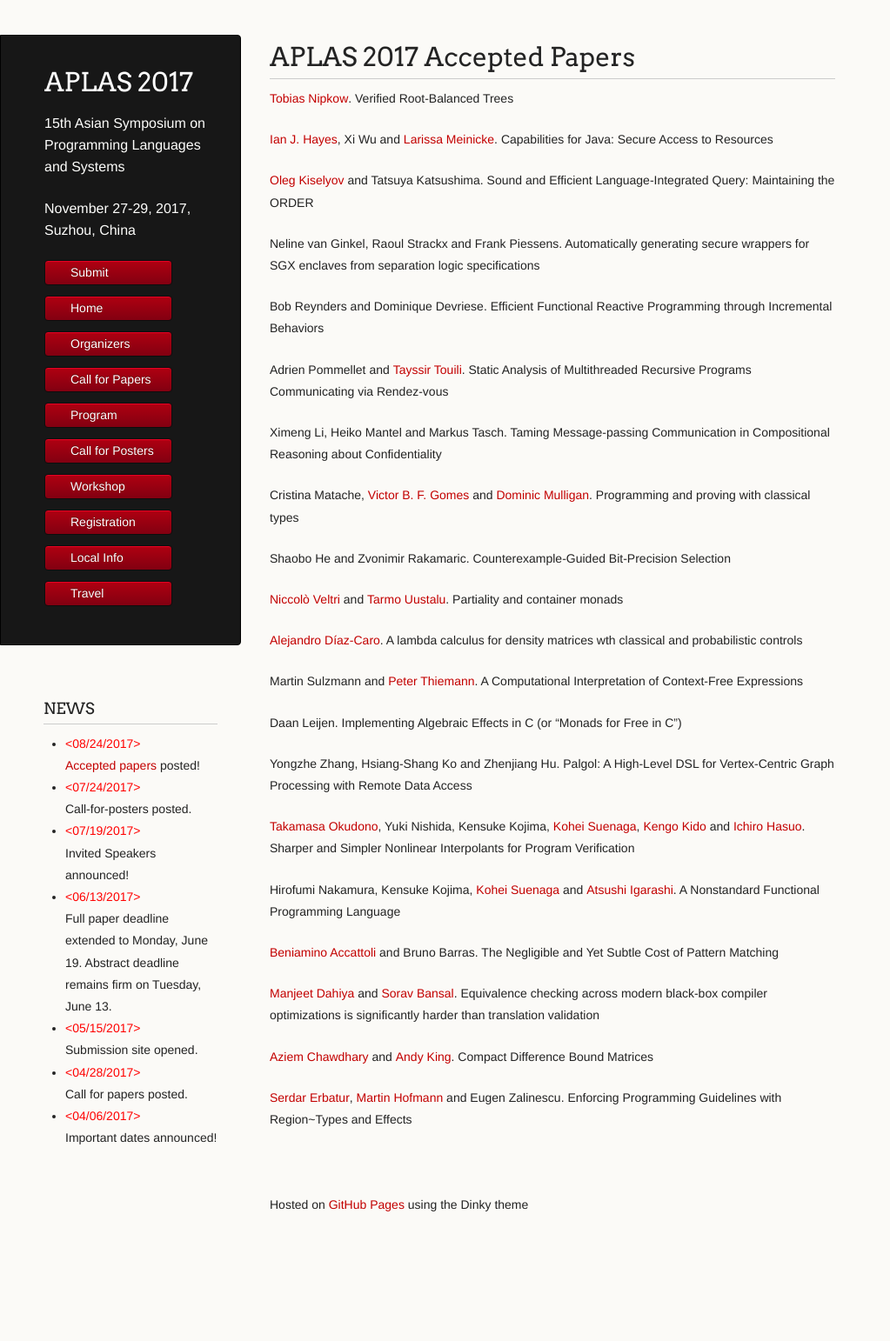
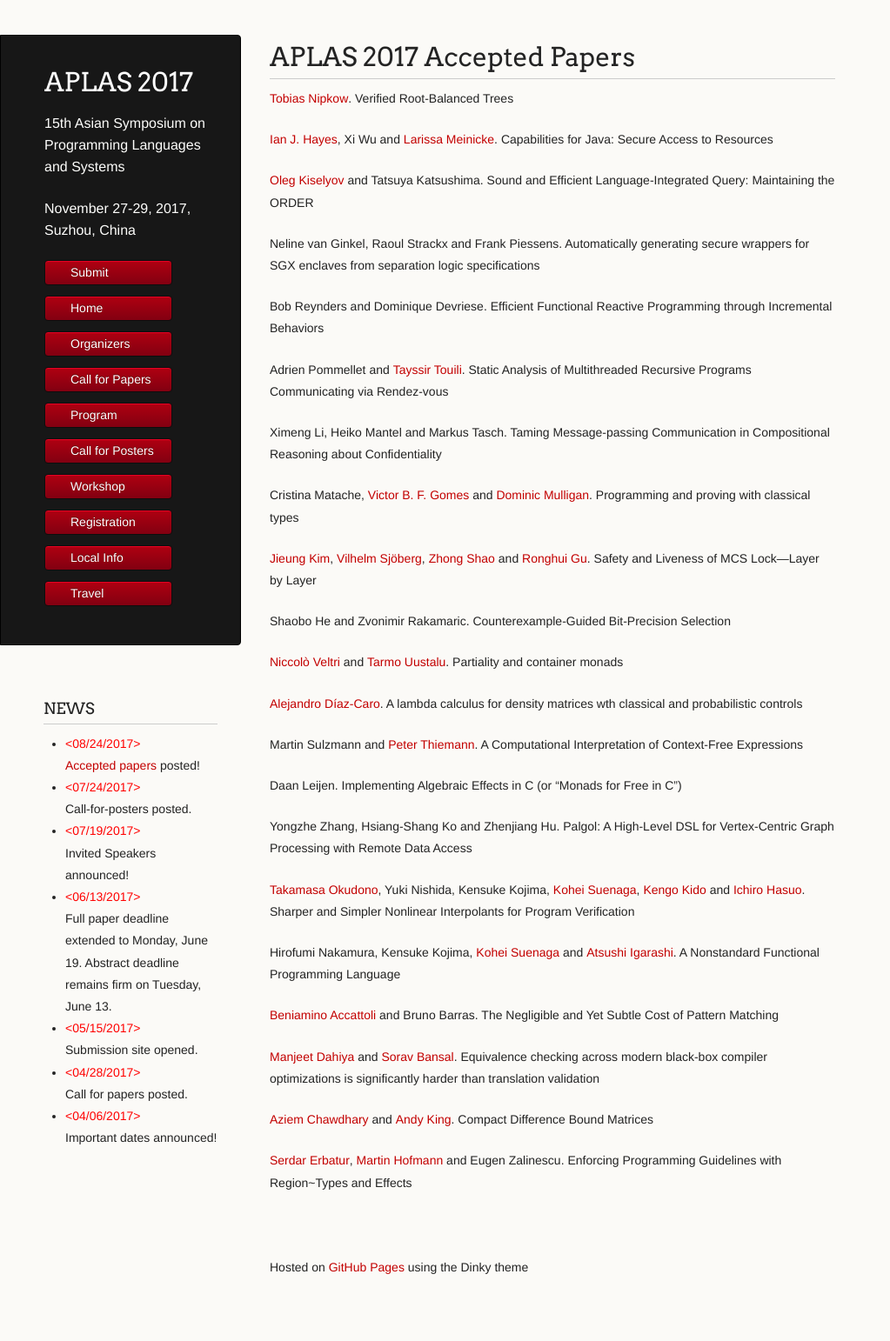
Before and after one commit to www-aplas/www-aplas.github.io, a Jekyll site: the page built from program.md, in a window 1280 px wide. Shown: the whole page at 87% size, without its empty margins (0-1023 px from the left). Built offline with Jekyll 4.4.1, drawn with Linux system fonts in a browser that asks for light colours; our own code applies the rules of GitHub Pages for plain Markdown files; a script that is not in the unit is left out; before the commit the page ends 1470 px from its top, so only the background shows below that.

Commit message:
Update program

```diff
--- a/program.md
+++ b/program.md
@@ -15,6 +15,8 @@ Adrien Pommellet and [Tayssir Touili](https://lipn.univ-paris13.fr/~touili/). St
 Ximeng Li, Heiko Mantel and Markus Tasch. Taming Message-passing Communication in Compositional Reasoning about Confidentiality
 
 Cristina Matache, [Victor B. F. Gomes](http://www.cl.cam.ac.uk/~vb358/) and [Dominic Mulligan](http://www.dominic-mulligan.co.uk). Programming and proving with classical types
+
+[Jieung Kim](http://www.cs.yale.edu/homes/jieung/), [Vilhelm Sjöberg](http://www.seas.upenn.edu/~vilhelm/), [Zhong Shao](http://www.cs.yale.edu/homes/shao) and [Ronghui Gu](http://www.cs.yale.edu/homes/gu_ronghui/homepage/). Safety and Liveness of MCS Lock—Layer by Layer
 
 Shaobo He and Zvonimir Rakamaric. Counterexample-Guided Bit-Precision Selection
 
```
